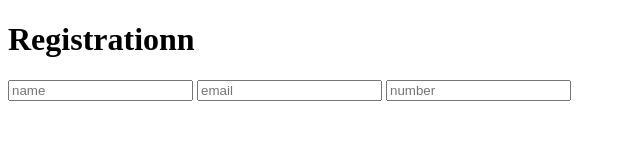
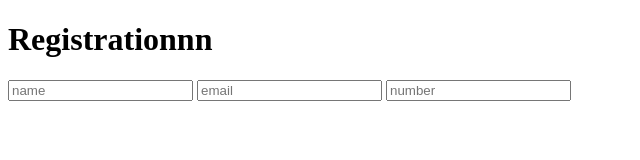
Before and after one commit to Pranavi2502/external, a plain HTML site: page index.html in a window 1280 px wide. Shown: the full height of the page, 0-640 px from the left. Drawn offline with Linux system fonts and the light colour scheme.

Commit message:
third commit

```diff
--- a/index.html
+++ b/index.html
@@ -7,7 +7,7 @@
 </head>
 <body>
     <form>
-        <h1>Registrationn</h1>
+        <h1>Registrationnn</h1>
         <input placeholder="name" id="name">
         <input placeholder="email">
         <input placeholder="number">
```
